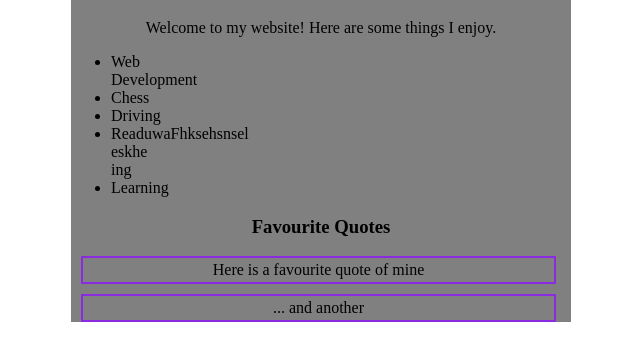
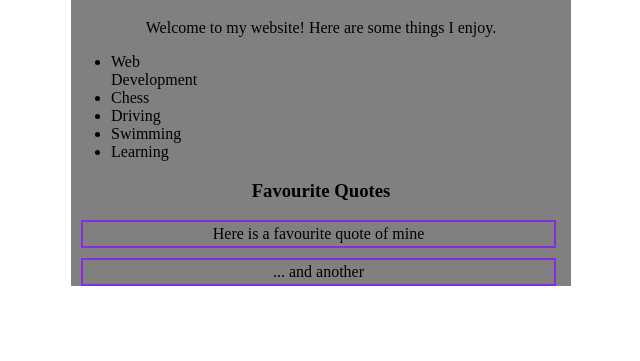
Before and after one commit to sushree022/firstrepo, a plain HTML site: page index.html in a window 1280 px wide. Shown: the part 61-422 px from the top of the page, without its empty margins (319-959 px from the left). Drawn offline with Linux system fonts and the light colour scheme; files that its build step writes are made by us from their sources; files whose address does not match are found by name.

Commit message:
list modified to swimming

```diff
--- a/index.html
+++ b/index.html
@@ -13,7 +13,7 @@
    <li> Web Development </li>
    <li> Chess </li>
    <li> Driving </li>
-   <li> ReaduwaFhksehsnsel eskhe ing </li>
+   <li>Swimming </li>
    <li> Learning </li>
    </ul>
 
```
